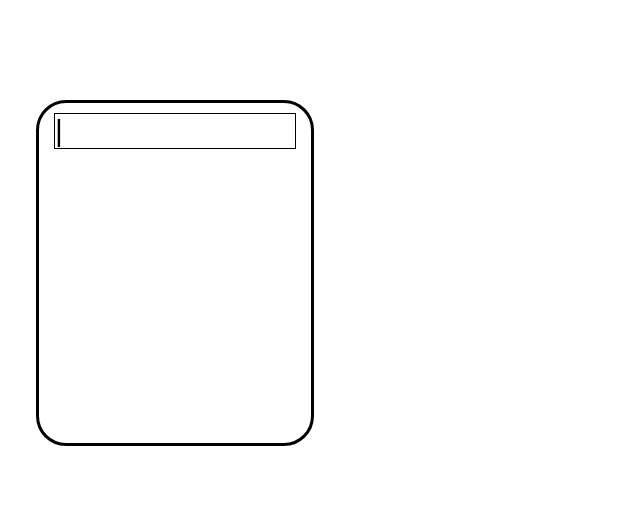
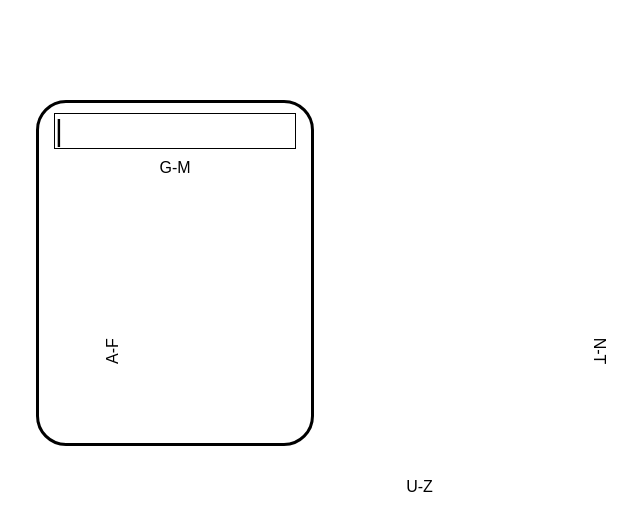
Before and after one commit to teamstat/info463, a React (Create React App) app in the folder my-app/: page / in a window 1280 px wide. Shown: the top 530 px of the page, without its empty margins (604-1244 px from the left). Built offline with nearby package versions, Linux system fonts and the light colour scheme.

Commit message:
add homepage keyboard component

```diff
--- a/my-app/src/App.css
+++ b/my-app/src/App.css
@@ -1,6 +1,8 @@
 .App {
   text-align: center;
 }
+
+/*watch screen*/
 div.rectangle {
 width:272px;
 height:340px;
@@ -78,3 +80,36 @@ border-radius: 30px;
     color: black;
   }
 }
+
+
+
+/*Homepage Keyboard*/
+
+div.a-f {
+    -ms-transform: rotate(270deg); /* IE 9 */
+    -webkit-transform: rotate(270eg); /* Chrome, Safari, Opera */
+    transform: rotate(270deg);
+    vertical-align: middle;
+    position: absolute;
+    left: 55%;
+    bottom: 55%;
+}
+
+div.n-t {
+    -ms-transform: rotate(90deg); /* IE 9 */
+    -webkit-transform: rotate(90eg); /* Chrome, Safari, Opera */
+    transform: rotate(90deg);
+    position: absolute;
+    bottom: 55%;
+    left: 93%;
+}
+
+div.g-m {
+  padding-top: 10px;
+}
+
+div.u-z {
+  position: absolute;
+  bottom: 38%;
+  right: 19%;
+}
--- a/my-app/src/App.js
+++ b/my-app/src/App.js
@@ -1,18 +1,16 @@
 import React, { Component } from 'react';
 import './App.css';
 import Input from './input';
+import Hompage from './Homepage';
 
 class App extends Component {
   render() {
     return (
       <div className="App">
-
         <div className="rectangle">
-  <Input/>
-
-
+          <Input />
+          <Hompage />
         </div>
-
       </div>
     );
   }
--- /dev/null
+++ b/my-app/src/Homepage.js
@@ -0,0 +1,20 @@
+import React, { Component } from 'react';
+
+
+class Homepage extends Component {
+    render() {
+        return (
+            <div className="homepage">
+
+                <div className="g-m">G-M</div>
+                <div className="a-f">A-F</div>
+                <div className="n-t">N-T</div>
+                <div className="u-z">U-Z</div>
+
+
+            </div>
+        );
+    }
+}
+
+export default Homepage;
```
